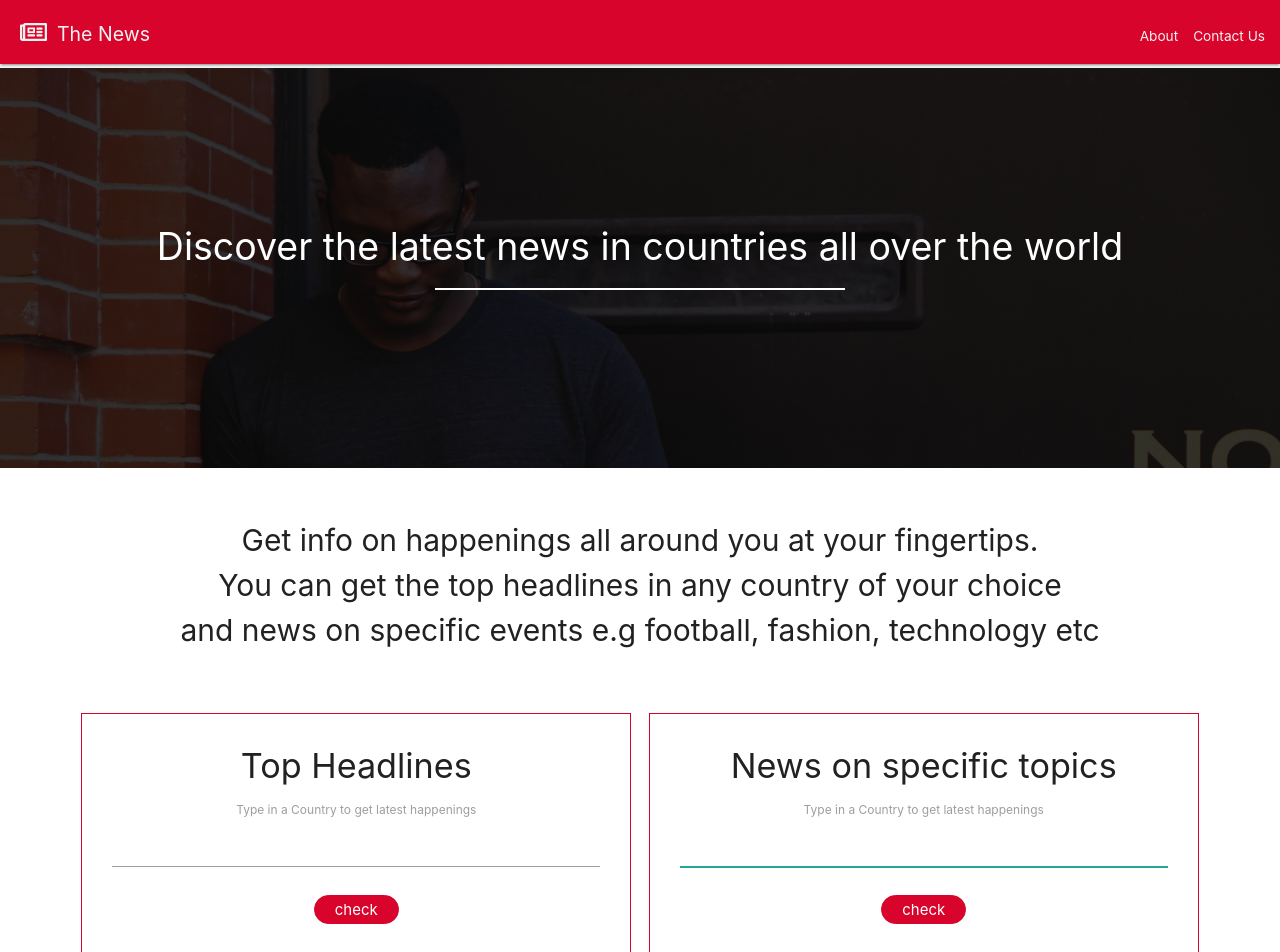
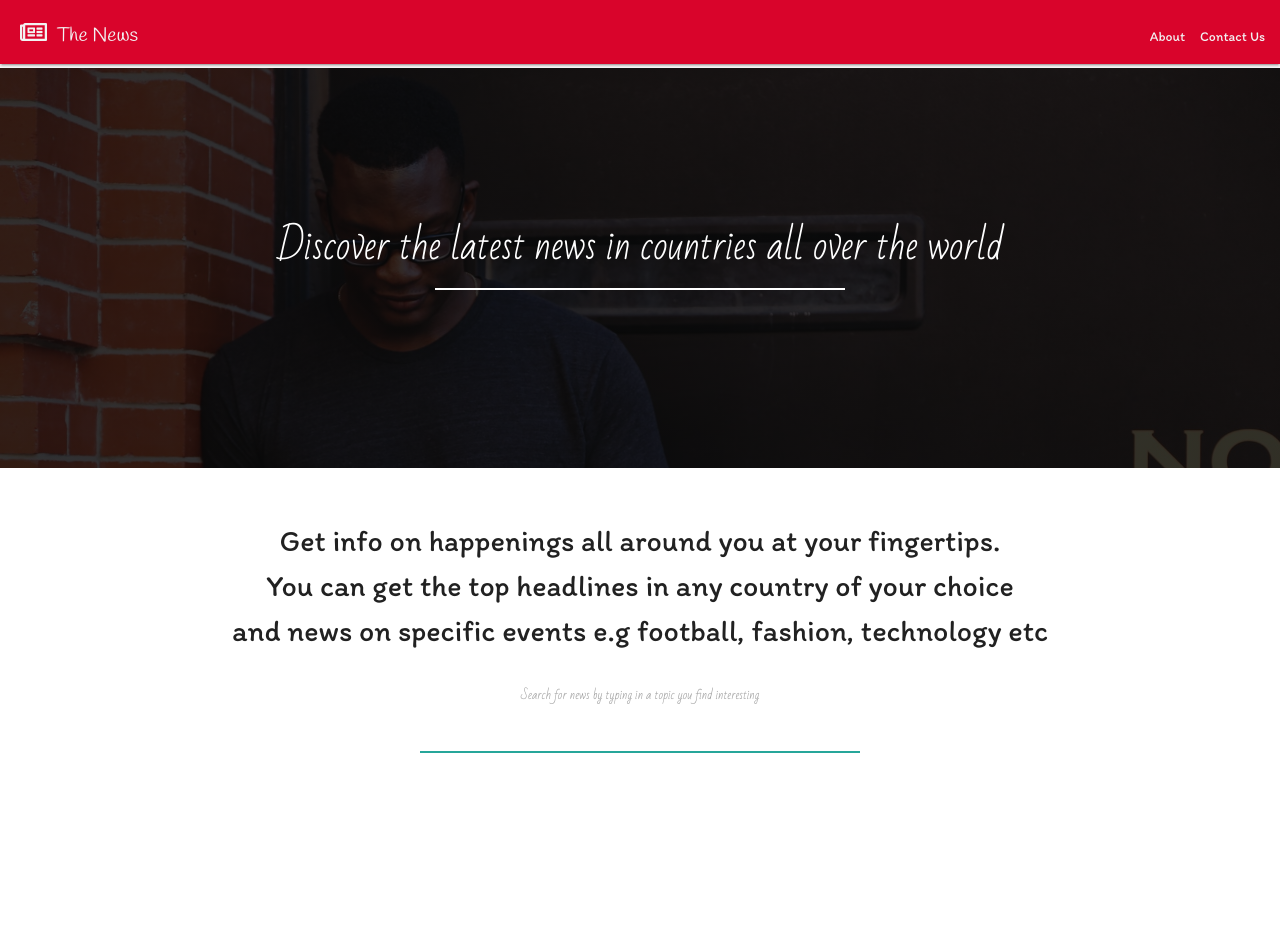
Before and after one commit to Queen-esther01/newsapp, a React (Create React App) app: page / in a window 1280 px wide. Shown: the top 952 px of the page. After the commit the page ends 800 px from the top, so only its background shows below. Built offline with nearby package versions, Linux system fonts and the light colour scheme.

Commit message:
map data to news component

```diff
--- a/package.json
+++ b/package.json
@@ -11,7 +11,9 @@
     "jquery": "^3.5.1",
     "react": "^16.13.1",
     "react-dom": "^16.13.1",
-    "react-scripts": "3.4.1"
+    "react-router-dom": "^5.2.0",
+    "react-scripts": "3.4.1",
+    "swiper": "^6.1.2"
   },
   "scripts": {
     "start": "react-scripts start",
--- a/public/index.html
+++ b/public/index.html
@@ -26,7 +26,8 @@
     -->
     <link rel="stylesheet" href="https://use.fontawesome.com/releases/v5.14.0/css/all.css" integrity="sha384-HzLeBuhoNPvSl5KYnjx0BT+WB0QEEqLprO+NBkkk5gbc67FTaL7XIGa2w1L0Xbgc" crossorigin="anonymous">
     <link rel="stylesheet" href="https://cdnjs.cloudflare.com/ajax/libs/materialize/1.0.0/css/materialize.min.css">
-    <script src="https://cdnjs.cloudflare.com/ajax/libs/materialize/1.0.0/js/materialize.min.js"></script>
+    <link href="https://fonts.googleapis.com/css2?family=Handlee&family=Bad+Script&family=Itim&display=swap" rel="stylesheet">
+    <!-- <script src="https://cdnjs.cloudflare.com/ajax/libs/materialize/1.0.0/js/materialize.min.js"></script> -->
     <title>The News - All recent happenings</title>
   </head>
   <body>
--- a/src/App.js
+++ b/src/App.js
@@ -4,21 +4,51 @@ import HeaderImage from './components/header-image';
 import About from './components/about'
 import Headline from './components/headline'
 import Topics from './components/topics'
+import Newsitem from './components/newsitem'
+import axios from 'axios'
+import {Route, BrowserRouter as Router} from 'react-router-dom'
 // import './App.css';
 // import axios from 'axios';
 
 class App extends Component{
+  // state = {
+  //   data: [],
+  //   country: ""
+  // }
+  // async componentDidMount(){
+  //   const response = await axios.get('https://newsapi.org/v2/top-headlines?country=us&apiKey=db36851abc7f473e81bfa70e85f67e81')
+  //   // console.log(response.data.articles);
+  //   const res = await this.setState({ data: response });
+  //   return res;
+  //   console.log(this.state.data);
+  // }
+
+  // componentDidMount(){
+  //   axios.get('https://newsapi.org/v2/top-headlines?country=us&apiKey=db36851abc7f473e81bfa70e85f67e81')
+  //   .then(res => {
+  //     this.setState({
+  //       data: res.data.articles
+  //     })
+  //     console.log(res.data.articles)
+  //   })
+  // }
+
   render(){
+    //  const payload = this.state.data.map(item => <Headline key={item.id} item={item} /> );
     return (
+      <Router>
         <div className="App">
           <Navbar title ='The News' icon = 'far fa-newspaper'/>
           <HeaderImage/>
           <About/>
           <div className = "search-section">
+            {/* {payload} */}
             <Headline/>
-          <Topics/>
+            {/* <Topics/> */}
           </div>
         </div>
+        <Route path = '/newsitem' component = {Newsitem} />
+      </Router>
     );
   }
 }
--- a/src/components/headline.js
+++ b/src/components/headline.js
@@ -1,28 +1,56 @@
 import React, { Component } from 'react'
+import Newsitem from './newsitem'
+// import { Link} from 'react-router-dom'
+import axios from 'axios'
 
 class Headline extends Component {
+
     state = {
-        country: ""
+        data: [],
+        interest: "",
+        urlToImage: ""
     }
 
+    componentDidUpdate(){
+        axios.get(`https://newsapi.org/v2/everything?q=${this.state.interest}&apiKey=db36851abc7f473e81bfa70e85f67e81`)
+        .then(res => {
+          this.setState({
+            data: res.data.articles
+          })
+          console.log(res.data.articles)
+        })
+      }
+
     handleChange = (e) =>{
-        this.setState({country: e.target.value})
+        this.setState({interest: e.target.value})
     }
 
-    handleClick = () =>{
-        console.log(this.state.country)
-    }
+    // handleClick = () =>{
+    //     console.log(this.state.country)
+    // }
 
     render(){
         return (
+            <>
             <div className = 'headlines'>
-                <h4>Top Headlines</h4>
+                {/* <h4>Headlines on topics</h4> */}
+
                 <form className = 'country-form'>
-                    <label htmlFor='country'>Type in a Country to get latest happenings</label>
+                    <label htmlFor='country'>Search for news by typing in a topic you find interesting</label>
                     <input autoFocus value = {this.state.country} onChange ={this.handleChange} className ="country-input" type = 'text' />
                 </form>
-                <button className = 'headline-button' onClick = {this.handleClick} >check</button>
+                {/* <button className = 'headline-button' onClick = {this.handleClick}>
+                    Search
+                    <Link to ='/newsitem'>check</Link>
+
+                </button> */}
             </div>
+            {/* {this.state.data.map(news => {
+                   return <Newsitem key = {news.source.id} allnews = {news} />
+                })
+               }  */}
+        <Newsitem item={this.state.data} />
+            </>
         )
     }
 }
--- a/src/components/navbar.css
+++ b/src/components/navbar.css
@@ -10,6 +10,7 @@ nav p{
     margin-left: 20px;
     font-size: 1.3em;
     color: #F2F2F2;
+    font-family: 'Handlee', cursive;
 }
 nav i{
     margin-right: 10px;
@@ -18,6 +19,7 @@ li{
     margin-top: 4px;
     margin-right: 15px;
     font-size: 0.7em;
+    font-family: 'Itim', cursive;
 }
 li:hover{
     color: #3e125c;
@@ -39,6 +41,7 @@ li:hover{
     margin: auto;
     color: white;
     font-size: 2.5em;
+    font-family: 'Bad Script', cursive;
 }
 .header-image h3::after{
     content: "";
@@ -55,18 +58,22 @@ li:hover{
 }
 .description-text{
     text-align: center;
+    font-family: 'itim', cursive;
 }
 .headlines,
 .topic{
     /* width: 100vw; */
     text-align: center;
-    border: 1px solid #D9042B;
-    margin-top: 40px;
+    /* border: 1px solid #D9042B; */
+    margin: auto;
     padding: 10px 30px;
+    width: 400px;
+
 }
 .country-form,
 .topic-form{
     text-align: center;
+    font-family: 'Bad Script', cursive;
 }
 .topic-input,
 .country-input{
@@ -88,10 +95,38 @@ li:hover{
     flex-wrap: wrap;
     justify-content: space-evenly;
 }
-@media(max-width: 500px){
+.news-container{
+    display: flex;
+    flex-wrap: wrap;
+    justify-content: space-evenly;
+}
+.news-box{
+    width: 300px;
+    padding-bottom: 30px;
+    margin: 30px;
+    border-bottom: 1px solid #D9042B;
+}
+.news-box img{
+    width: 100%;
+    /* height: 300px; */
+}
+.news-box h5{
+    font-family: 'Handlee', cursive;
+}
+.news-box p{
+    font-family: 'Itim', cursive;
+}
+@media(min-width: 500px) and (max-width: 800px){
     .header-image h3{
         font-size: 2em;
     }
+    .news-box{
+        width: 200px;
+        margin: 10px 0;
+    }
+    /* .news-box img{
+        height: 200px;
+    } */
 }
 
 
@@ -99,4 +134,8 @@ li:hover{
     .description-text{
         font-size: 2em;
     }
+    .headlines,
+    .topic{
+        width: 500px;
+    }
 }
--- /dev/null
+++ b/src/components/newsitem.js
@@ -0,0 +1,54 @@
+import React, { Component } from 'react'
+
+class Newsitem extends Component {
+    // constructor(props) {
+    //     super(props);
+    //   }
+    // componentDidUpdate(){
+    //     if(data.urlToImage === null){
+    //         this.setState({
+    //             urlToImage: 'https://res.cloudinary.com/tinkerbell/image/upload/v1596816955/pexels-bongkarn-thanyakij-3787324_z9rupy.jpg'
+    //         })
+    //     }
+    // }
+
+    render() {
+        return (
+            <div className = 'news-container'>
+                { this.props.item.map(data => (
+                <div key={data.id} className = 'news-box'>
+                    <img src = {data.urlToImage} />
+                    <h5> {data.title}</h5>
+                    <p> {data.description} </p>
+                    <p><a href = {data.url}>Read More</a></p>
+                </div>
+
+            )) }
+            </div>
+        )
+    }
+}
+
+// const Newsitem = ({ allnews: {title, author, url, urlToImage, content, publishedAt }}) => {
+
+//     return (
+//         <div className = 'card text-center'>
+//             <img src={urlToImage}
+//                 alt = 'author-image'
+//                 className = 'round-img'
+//                 style = {{ width: '150px'}}
+//             />
+
+//             <h3> {title} </h3>
+//             <div>
+//                 <a href = {url} className = 'btn btn-dark btn-sm my-1' >More</a>
+//             </div>
+//         </div>
+//     )
+// }
+
+// Newsitem.propTypes = {
+//     allusers: PropTypes.object.isRequired,
+// }
+
+export default Newsitem
--- a/src/components/topics.js
+++ b/src/components/topics.js
@@ -21,7 +21,7 @@ class Topics extends Component {
                 <form className = 'topic-form'>
                     <label htmlFor='topic'>Type in a Country to get latest happenings</label>
                     {/* <div className = 'input-wrapper'></div> */}
-                    <input autoFocus value = {this.state.topic} onChange ={this.handleChange} className ="topic-input" type = 'text' />
+                    <input value = {this.state.topic} onChange ={this.handleChange} className ="topic-input" type = 'text' />
                 </form>
                 <button className = 'topic-button' onClick = {this.handleClick} >check</button>
             </div>
--- a/src/index.js
+++ b/src/index.js
@@ -1,6 +1,7 @@
 import React from 'react';
 import ReactDOM from 'react-dom';
 import App from './App';
+
 
 ReactDOM.render(
   <React.StrictMode>
```
Also changed, not shown: src/components/news.js (added, +35 -0 lines), src/components/swiper.js (added, +22 -0 lines), 1 other file (tests, documents, lock files or other folders). Lines whose indentation alone changed are shown as unchanged.
